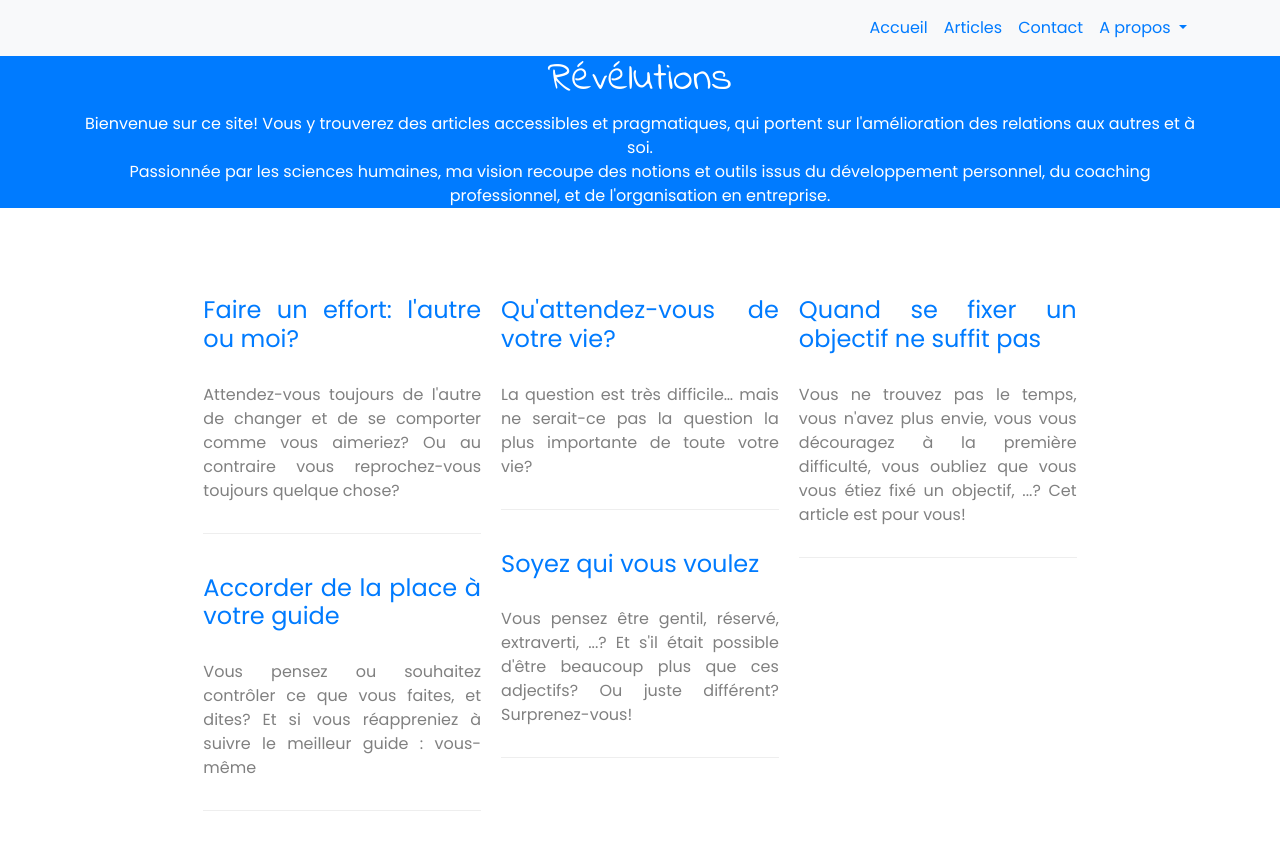
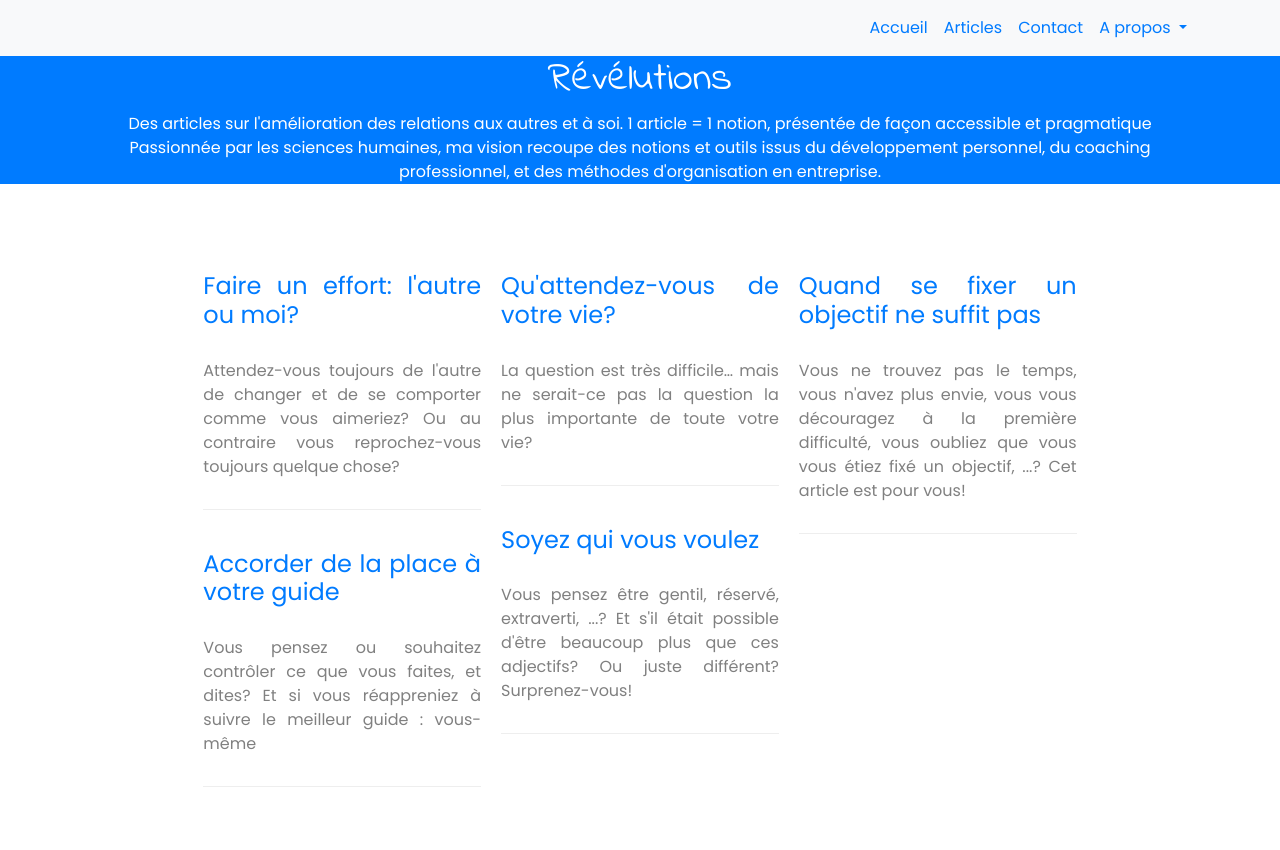
Before and after one commit to OrgaEvolutions/Nathoup.github.io, a Jekyll site: the page built from index.html, in a window 1280 px wide. Shown: the top 850 px of the page. Built offline with Jekyll 4.4.1, drawn with Linux system fonts in a browser that asks for light colours; nearby versions of some CDN libraries; some web fonts are replaced.

Commit message:
Update index.html

```diff
--- a/index.html
+++ b/index.html
@@ -1,9 +1,9 @@
 ---
 layout: default
 title: Révélutions
-intro: "Bienvenue sur ce site! Vous y trouverez des articles accessibles et pragmatiques, qui portent sur l'amélioration des relations aux autres et à soi.
+intro: "Des articles sur l'amélioration des relations aux autres et à soi. 1 article = 1 notion, présentée de façon accessible et pragmatique
 <br>Passionnée par les sciences humaines, ma vision recoupe des notions et outils issus du développement personnel, du coaching professionnel,
-et de l'organisation en entreprise."
+et des méthodes d'organisation en entreprise."
 ---
 
 <div class="row">
```
